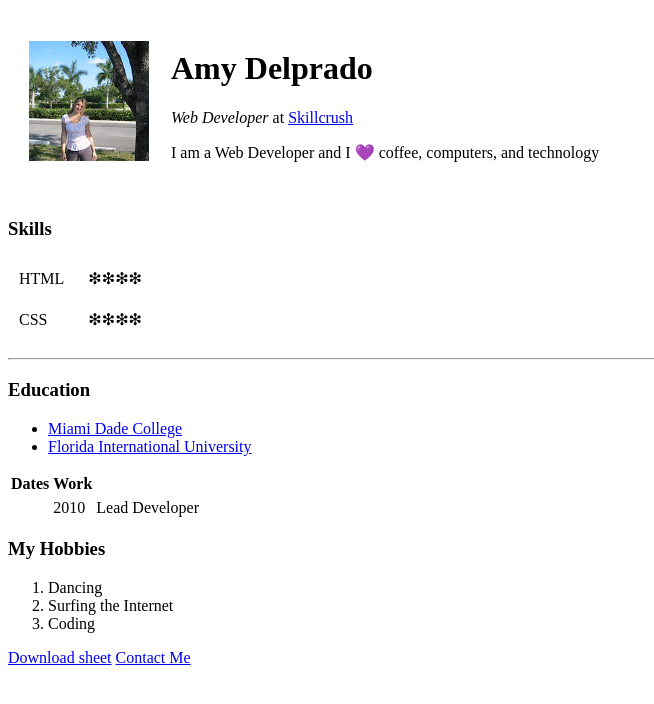
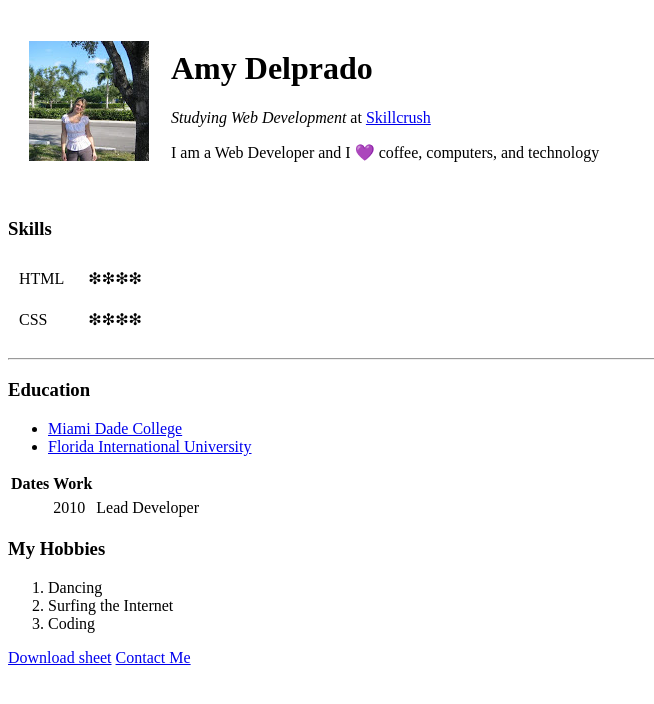
Before and after one commit to Amarilys73/cv, a plain HTML site: page index.html in a window 1280 px wide. Shown: the whole page, without its empty margins (0-654 px from the left). Drawn offline with Linux system fonts and the light colour scheme.

Commit message:
Add files via upload

```diff
--- a/index.html
+++ b/index.html
@@ -9,7 +9,7 @@
       <tr>
         <td><img src="img/Amy.jpg" alt="profile picture"></td>
         <td><h1>Amy Delprado</h1>
-        <p><em>Web Developer</em> at <a href="http://www.skillcrush.com">Skillcrush</a></p>
+        <p><em>Studying Web Development</em> at <a href="http://www.skillcrush.com">Skillcrush</a></p>
         <p>I am a Web Developer and I 💜 coffee, computers, and technology</p><td>
       </tr>
     </table>
```
